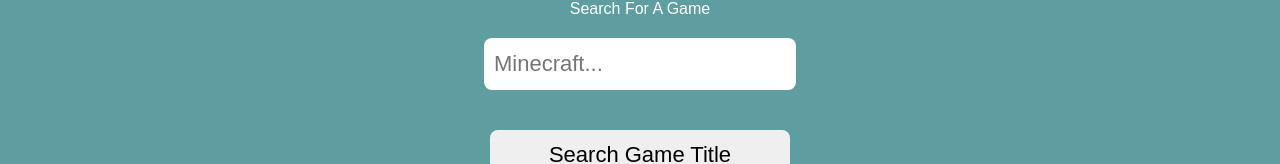
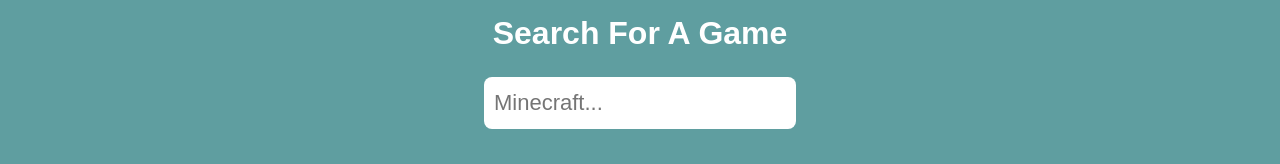
Before and after one commit to yanakozma/react-gamesApi, a React (Vite) app: page / in a window 1280 px wide. Shown: the top 164 px of the page. Built offline with nearby package versions, Linux system fonts and the light colour scheme; no server answers.

Commit message:
add more styles to a form

```diff
--- a/src/styles/GameSearchForm.css
+++ b/src/styles/GameSearchForm.css
@@ -6,6 +6,12 @@
     flex-direction: column;
     background-color: cadetblue;
     color: white;
+}
+
+label {
+    font-size: 2rem;
+    font-weight:700;
+    margin: 15px 0 5px;
 }
 
 input,
```
